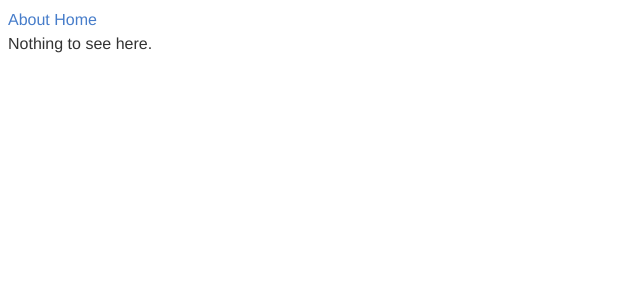
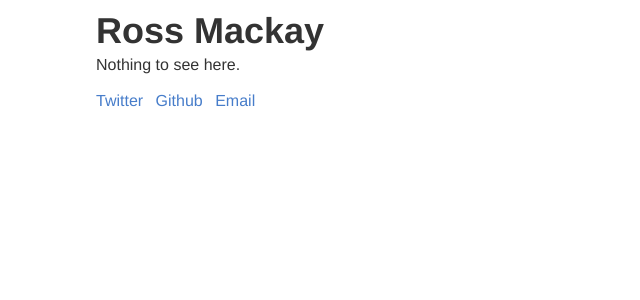
Before and after one commit to mcky/mcky.github.io, a Jekyll site: the page built from index.md, in a window 1280 px wide. Shown: the top 300 px of the page, without its empty margins (0-640 px from the left). Built offline with Jekyll 4.4.1, drawn with Linux system fonts in a browser that asks for light colours.

Commit message:
Updated template & includes

```diff
--- a/_includes/footer.html
+++ b/_includes/footer.html
@@ -0,0 +1,13 @@
+<footer class="footer">
+	<ul class="footer__social">
+		<li class="footer__social__item">
+			<a href="http://twitter.com/r_mcky">Twitter</a>
+		</li>
+		<li class="footer__social__item">
+			<a href="http://twitter.com/r_mcky">Github</a>
+		</li>
+		<li class="footer__social__item">
+			<a href="mailto:{{site.email}}">Email</a>
+		</li>
+	</ul>
+</footer>
--- a/_includes/header.html
+++ b/_includes/header.html
@@ -1,5 +1,15 @@
-{% for page in site.pages %}
-  {% if page.title %}
-    <a class="page-link" href="{{ page.url | prepend: site.baseurl }}">{{ page.title }}</a>
-  {% endif %}
-{% endfor %}
+<header class="header">
+	<nav class="primaryNav">
+		<ul class="primaryNav__list">
+		{% for page in site.pages %}
+			{% if page.title %}
+				<!-- <li class="primaryNav__list__item"> -->
+					<!-- <a class="page-link" href="{{ page.url | prepend: site.baseurl }}">{{ page.title }}</a> -->
+				<!-- </li> -->
+			{% endif %}
+		{% endfor %}
+		</ul>
+	</nav>
+
+	<h1>{{site.title}}</h1>
+</header>
--- a/_layouts/default.html
+++ b/_layouts/default.html
@@ -3,7 +3,11 @@
 	{% include head.html %}
 	<body>
 		{% include header.html %}
+
+		<main class="main">
 			{{ content }}
+		</main>
+
 		{% include footer.html %}
 	</body>
 </html>
```
Also changed, not shown: _includes/head.html (indentation only). Lines whose indentation alone changed are shown as unchanged.
